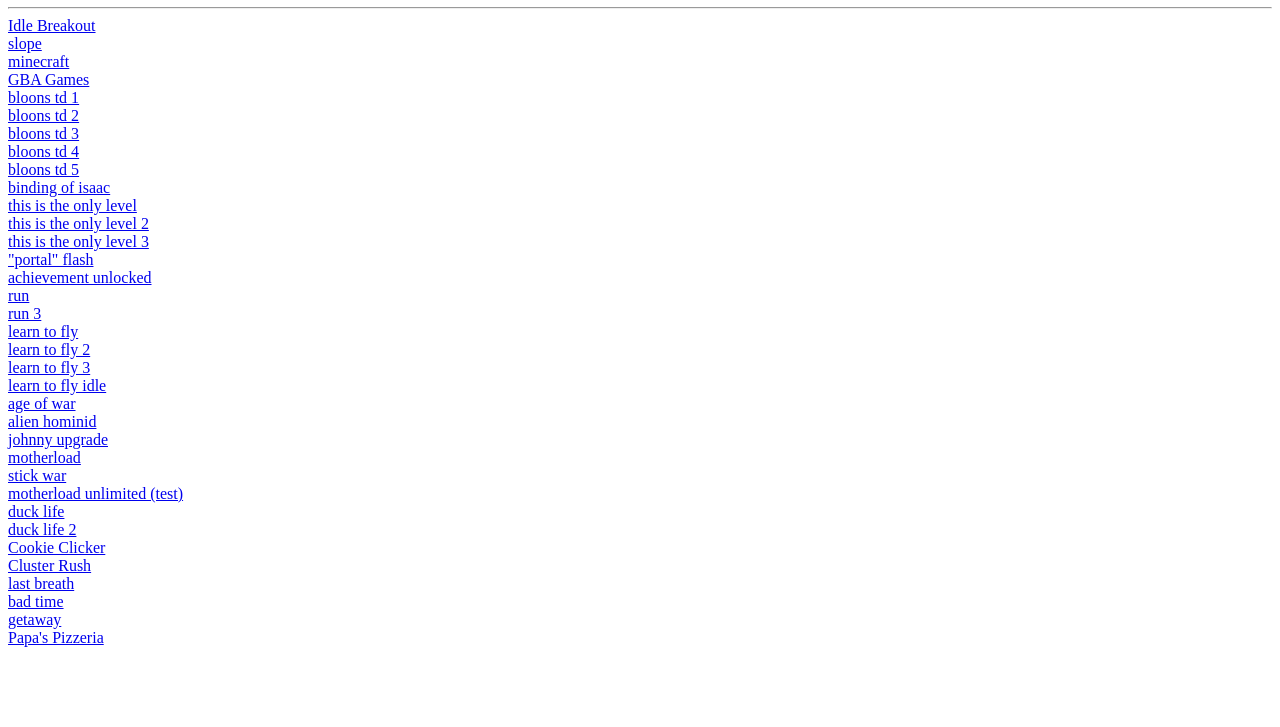
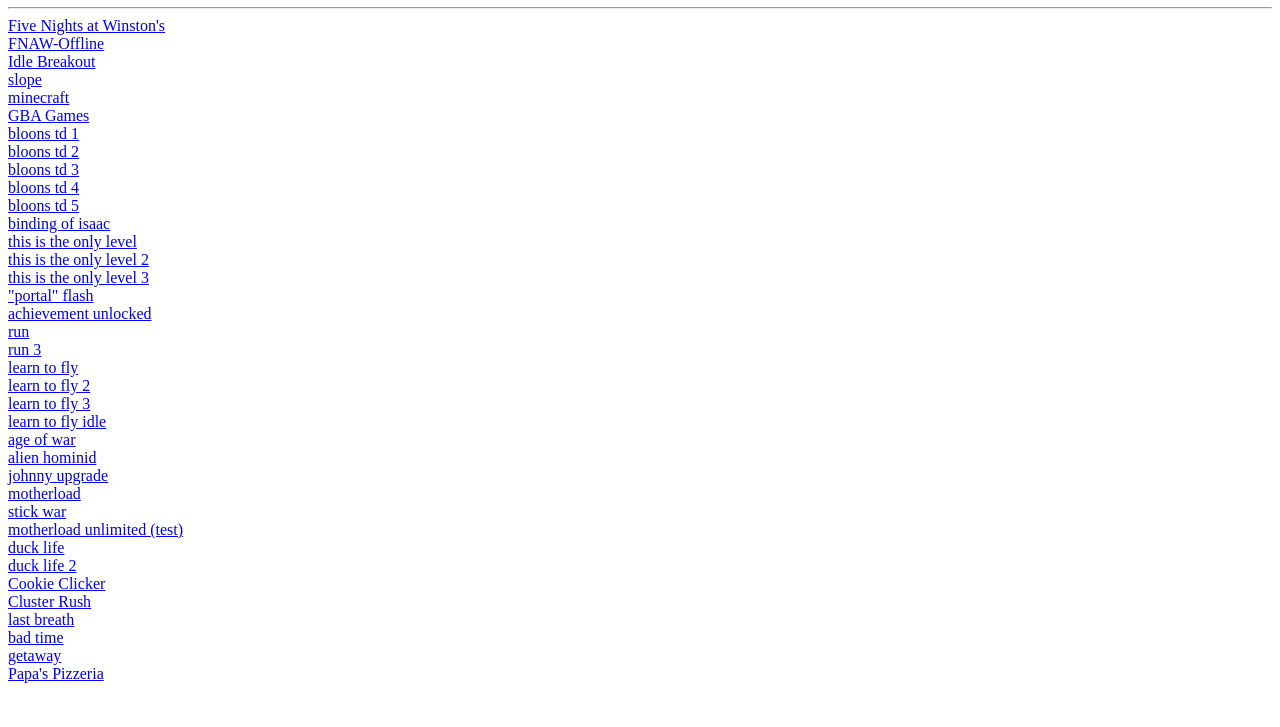
Before and after one commit to fishychris1/MichaelPerry, a plain HTML site: page index.html in a window 1280 px wide. Shown: the part 73-800 px from the top of the page. Drawn offline with Linux system fonts and the light colour scheme.

Commit message:
I don't know

```diff
--- a/index.html
+++ b/index.html
@@ -7,6 +7,10 @@
     <body>
         <h1>games</h1>
         <hr>
+        <a href="Winston/index.html">Five Nights at Winston's</a>
+        <br>
+        <a href="Winston/FNAW-Offline.html">FNAW-Offline</a>
+        <br>
         <a href="Breakout2/play/idlebreakout/game.html">Idle Breakout</a>
         <br>
         <a href="slope/index.html">slope</a>
```
